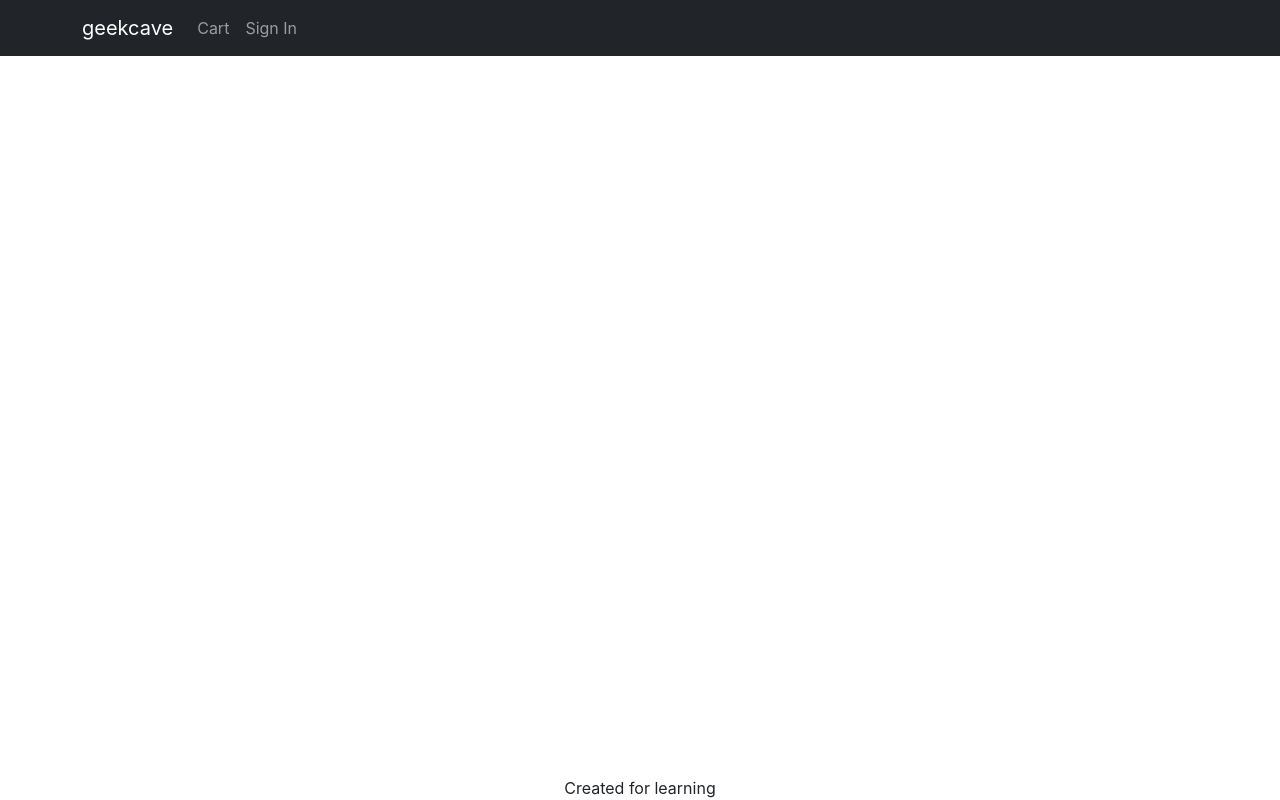
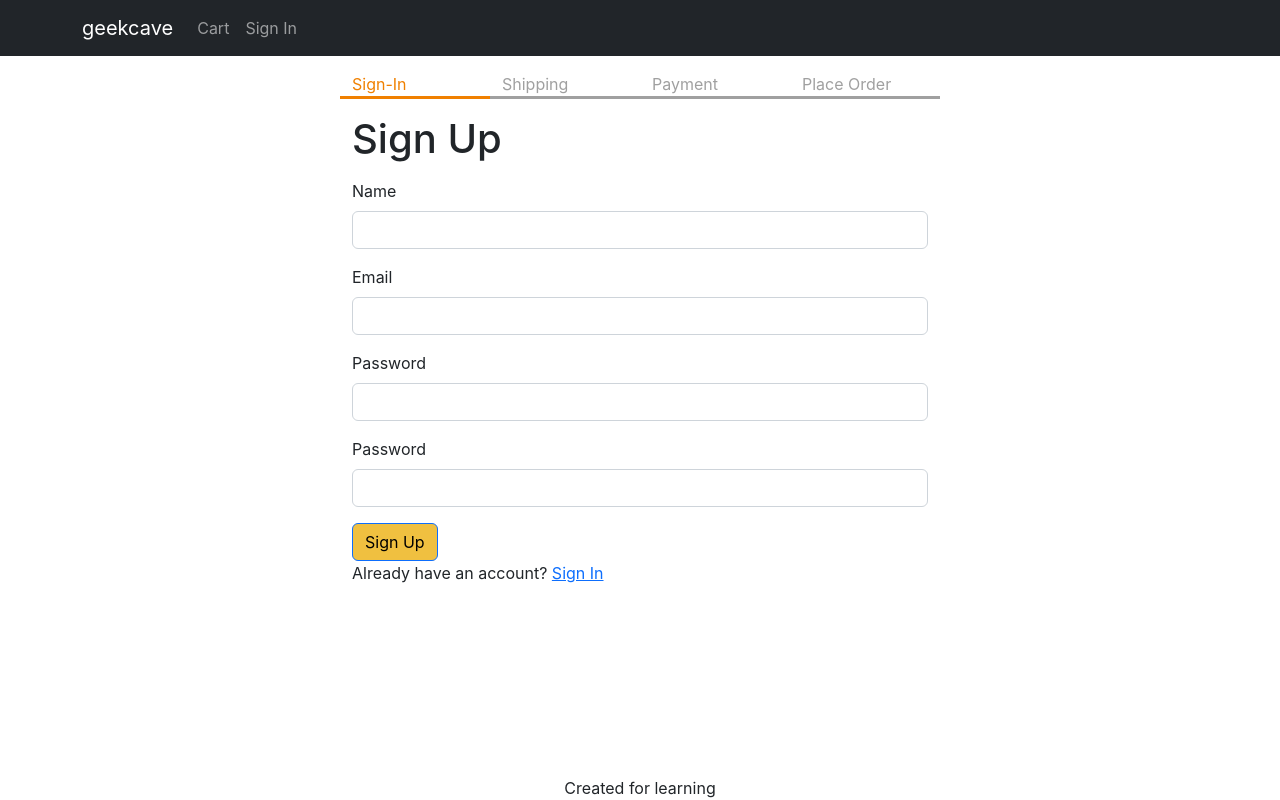
Before and after one commit to cametolearnthis/my-ecommerce, a React (Create React App) app in the folder frontend/: page /signup in a window 1280 px wide. Built offline with nearby package versions, Linux system fonts and the light colour scheme.

Commit message:
create signin page

```diff
--- a/frontend/src/App.js
+++ b/frontend/src/App.js
@@ -13,6 +13,7 @@
 import { Store } from './Store';
 import CartScreen from './screens/CartScreen';
 import SigninScreen from './screens/SigninScreen';
+import SignupScreen from './screens/SignupScreen';
 import ShippingAddressScreen from './screens/ShippingAddressScreen';
 
 function App() {
@@ -76,6 +77,7 @@
               <Route path="/product/:slug" element={<ProductScreen />} />
               <Route path="/cart" element={<CartScreen />} />
               <Route path="/signin" element={<SigninScreen />} />
+              <Route path="/signup" element={<SignupScreen />} />
               <Route path="/shipping" element={<ShippingAddressScreen />} />
               <Route path="/" element={<HomeScreen />} />
             </Routes>
--- /dev/null
+++ b/frontend/src/screens/SignupScreen.js
@@ -0,0 +1,104 @@
+import Axios from 'axios';
+import { Link, useLocation, useNavigate } from 'react-router-dom';
+import Container from 'react-bootstrap/Container';
+import Form from 'react-bootstrap/Form';
+import { Helmet } from 'react-helmet-async';
+import Button from 'react-bootstrap/Button';
+import { useContext, useEffect, useState } from 'react';
+import { Store } from '../Store';
+import { toast } from 'react-toastify';
+import { getError } from '../utils';
+import CheckoutSteps from '../components/CheckoutSteps';
+
+export default function SignupScreen() {
+  const navigate = useNavigate();
+  const { search } = useLocation();
+  const redirectInUrl = new URLSearchParams(search).get('redirect');
+  const redirect = redirectInUrl ? redirectInUrl : '/';
+
+  const [name, setName] = useState('');
+  const [email, setEmail] = useState('');
+  const [password, setPassword] = useState('');
+  const [confirmPassword, setConfirmPassword] = useState('');
+  const { state, dispatch: ctxDispatch } = useContext(Store);
+  const { userInfo } = state;
+
+  const submitHandler = async (e) => {
+    e.preventDefault();
+    if (password !== confirmPassword) {
+      toast.error('Passwords do not match');
+      return;
+    }
+    try {
+      const { data } = await Axios.post('/api/users/signup', {
+        name,
+        email,
+        password,
+      });
+      ctxDispatch({ type: 'USER_SIGNIN', payload: data });
+      localStorage.setItem('userInfo', JSON.stringify(data));
+      navigate(redirect || '/');
+    } catch (err) {
+      toast.error(getError(err));
+    }
+  };
+
+  useEffect(() => {
+    if (userInfo) {
+      navigate(redirect);
+    }
+  }, [navigate, redirect, userInfo]);
+
+  return (
+    <Container className="small-container">
+      <Helmet>
+        <title>GeekCave - Sign Up</title>
+      </Helmet>
+      <CheckoutSteps step1></CheckoutSteps>
+      <h1 className="my-3">Sign Up</h1>
+      <Form onSubmit={submitHandler}>
+        <Form.Group className="mb-3" controlId="name">
+          <Form.Label>Name</Form.Label>
+          <Form.Control
+            type="name"
+            required
+            onChange={(e) => setName(e.target.value)}
+          />
+        </Form.Group>
+
+        <Form.Group className="mb-3" controlId="email">
+          <Form.Label>Email</Form.Label>
+          <Form.Control
+            type="email"
+            required
+            onChange={(e) => setEmail(e.target.value)}
+          />
+        </Form.Group>
+        <Form.Group className="mb-3" controlId="password">
+          <Form.Label>Password</Form.Label>
+          <Form.Control
+            type="password"
+            required
+            onChange={(e) => setPassword(e.target.value)}
+          />
+        </Form.Group>
+
+        <Form.Group className="mb-3" controlId="password">
+          <Form.Label>Password</Form.Label>
+          <Form.Control
+            type="password"
+            required
+            onChange={(e) => setConfirmPassword(e.target.value)}
+          />
+        </Form.Group>
+        <div className="mn-3">
+          <Button type="submit">Sign Up</Button>
+        </div>
+        <div className="mn-3">
+          Already have an account?{' '}
+          <Link to={`/signin?redirect=${redirect}`}>Sign In</Link>
+        </div>
+      </Form>
+    </Container>
+  );
+}
```
Also changed, not shown: 1 other file (tests, documents, lock files or other folders).
